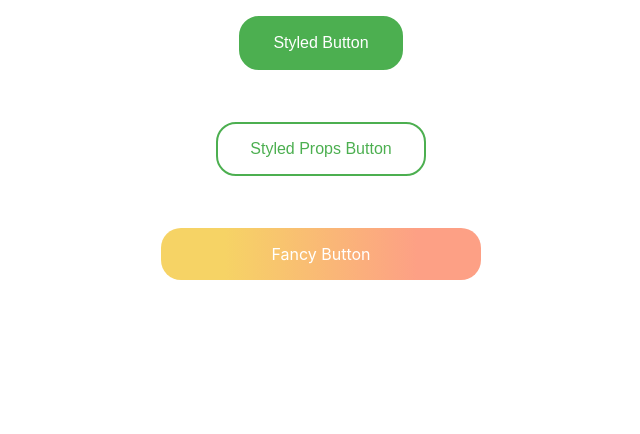
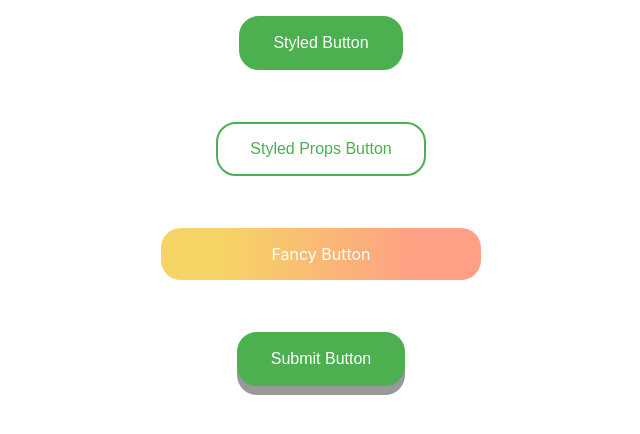
Before and after one commit to khaleel-lab/React-Styled-Components, a React (Create React App) app: page / in a window 1280 px wide. Shown: the top 434 px of the page, without its empty margins (319-959 px from the left). Built offline with nearby package versions, Linux system fonts and the light colour scheme.

Commit message:
Passed Props & Adding Attributes

```diff
--- a/src/App.js
+++ b/src/App.js
@@ -1,5 +1,9 @@
 import './App.css';
-import { FancyButton, StyledButton } from './components/Button/Button.styles';
+import {
+	FancyButton,
+	StyledButton,
+	SubmitButton,
+} from './components/Button/Button.styles';
 
 function App() {
 	return (
@@ -12,6 +16,8 @@
 			<br />
 			{/* Extending Styles  */}
 			<FancyButton as='a'>Fancy Button</FancyButton>
+			<br />
+			<SubmitButton>Submit Button</SubmitButton>
 		</div>
 	);
 }
--- a/src/components/Button/Button.js
+++ b/src/components/Button/Button.js
@@ -1,4 +1,4 @@
-import { StyledButton, FancyButton } from './Button.styles';
+import { StyledButton, FancyButton, SubmitButton } from './Button.styles';
 
 export default StyledButton;
-export { FancyButton };
+export { FancyButton, SubmitButton };
--- a/src/components/Button/Button.styles.js
+++ b/src/components/Button/Button.styles.js
@@ -23,8 +23,22 @@
 	}
 `;
 
+// Extending Styles
 export const FancyButton = styled(StyledButton)`
 	background-image: linear-gradient(to right, #f6d365 20%, #fda085 80%);
 	border: none;
 	max-width: 20%;
 `;
+
+// Passed Props & Adding Attributes
+export const SubmitButton = styled(StyledButton).attrs((props) => ({
+	type: 'submit',
+}))`
+	box-shadow: 0 9px #999;
+	&:active {
+		background-color: ${({ variant }) =>
+			variant !== 'outline' ? '#fff' : '#4caf50'};
+		box-shadow: 0 5px #666;
+		transform: translateY(4px);
+	}
+`;
```
